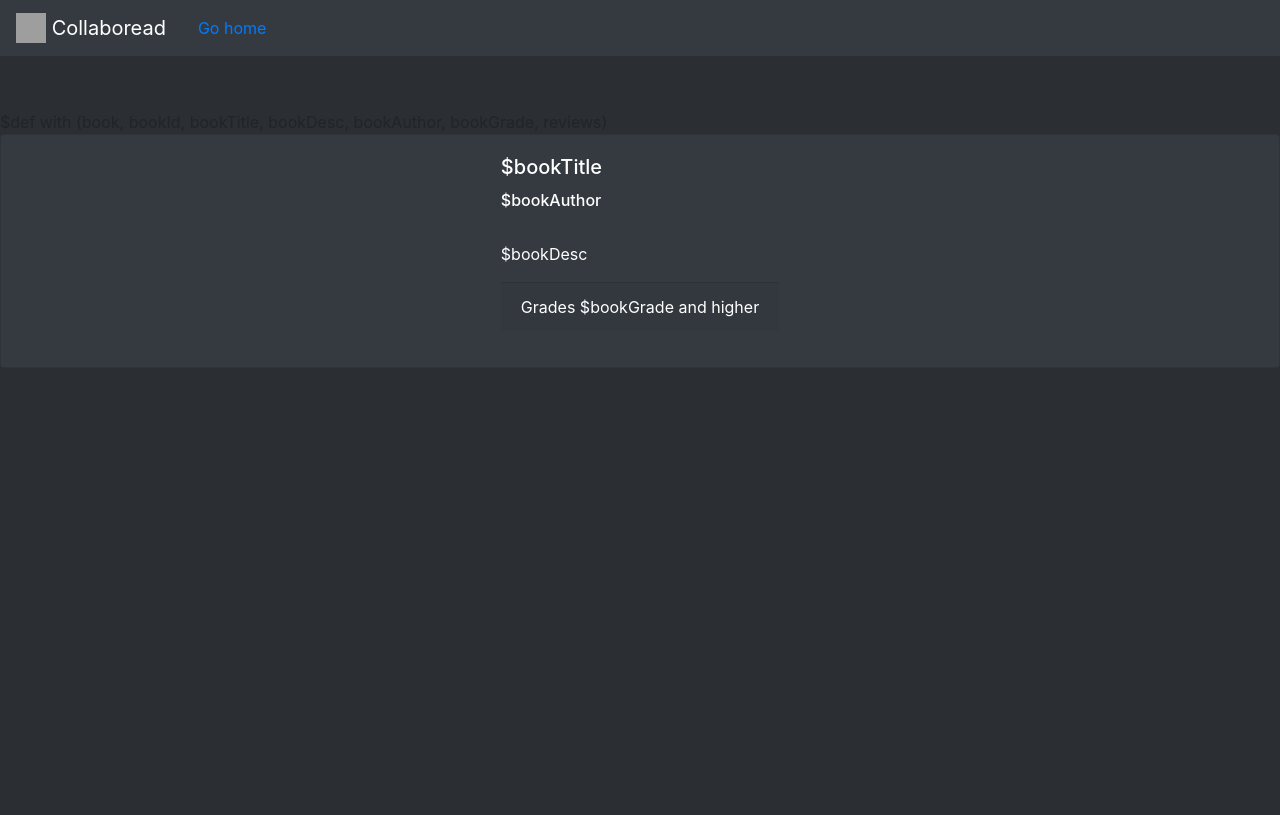
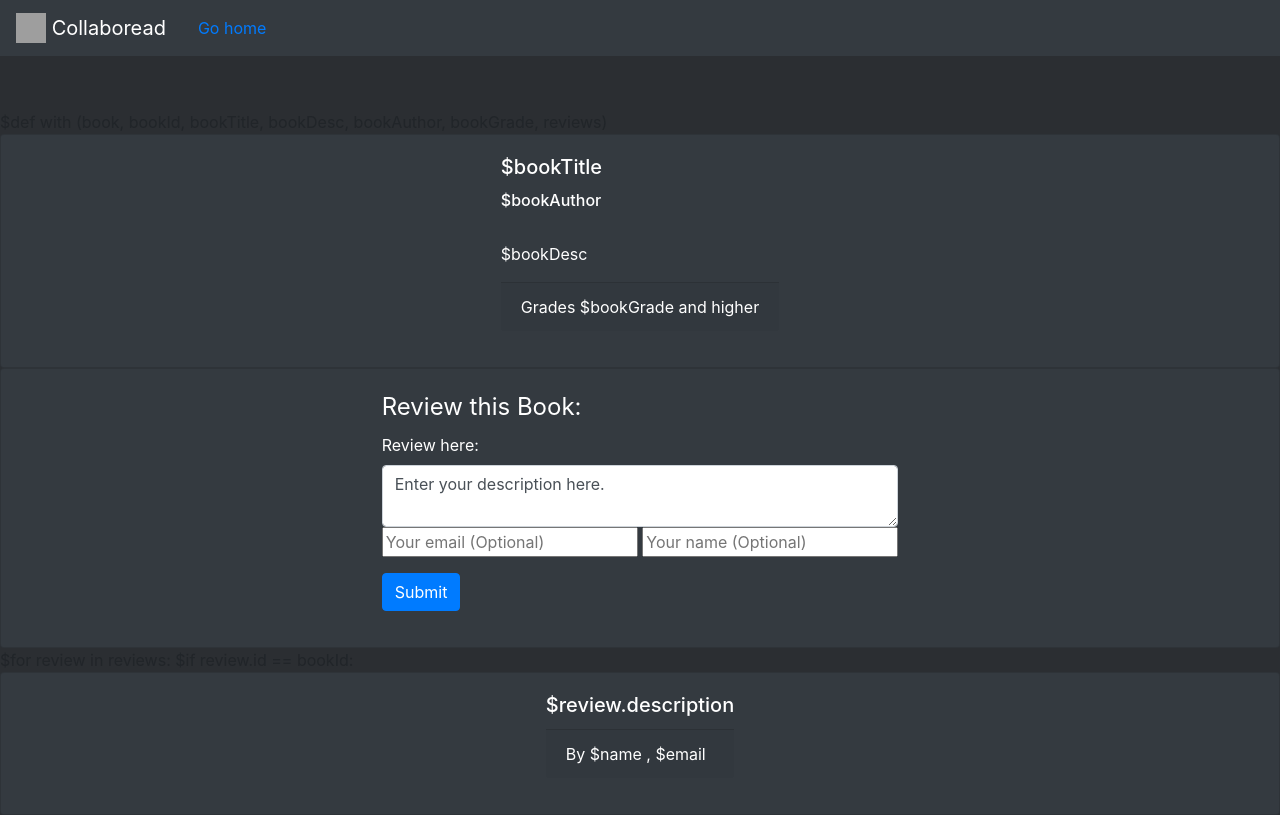
Before and after one commit to CoolCoderSJ/BookGuide, a Python web app: template templates/book_details.html in a window 1280 px wide. Before the commit the page ends 367 px from the top, so only its background shows below. Run offline with Jinja, Linux system fonts and the light colour scheme; the template is opened without the code that fills it, so the values that code supplies are empty; grey boxes are pictures that could not be loaded.

Commit message:
Added review(Start)

```diff
--- a/templates/book_details.html
+++ b/templates/book_details.html
@@ -38,6 +38,7 @@
 
   </div>
 </nav>
+
 	<div class="d-flex justify-content-center">
 		<div class="card col-md-12">
 		  <div class="card-body">
@@ -51,5 +52,37 @@
 			</div>
 		</div>
 	</div>
+
+<div class="d-flex justify-content-center">
+	<div class="card col-md-12">
+		  <div class="card-body">
+		  	<fieldset>
+		    <form method="post" action="review">
+		    	<legend>Review this Book:</legend>
+		    <div class="form-group">
+				    <label for="reviewdesc">Review here:</label>
+				    <textarea class="form-control" id="reviewdesc" name="review" required>Enter your description here.</textarea>
+				    <input type="hidden" name="bookId" value="$bookId">
+				    <input type="email" name="email" placeholder="Your email (Optional)">
+				    <input type="text" name="name" placeholder="Your name (Optional)">
+				   </div>
+				   <button type="submit" value="review" class="btn btn-primary">Submit</button>
+
+		</form>
+	</fieldset>
+			</div>
+		</div>
+	</div>
+
+	$for review in reviews:
+		$if review.id == bookId:
+			<div class="d-flex justify-content-center">
+				<div class="card col-md-12">
+		  			<div class="card-body">
+		  				<h5 class="card-title">$review.description</h5>
+		  				<p class="card-footer">By $name , $email</p>
+					</div>
+				</div>
+			</div>
 </body>
 </html>
```
Also changed, not shown: main.py (+22 -2 lines).
